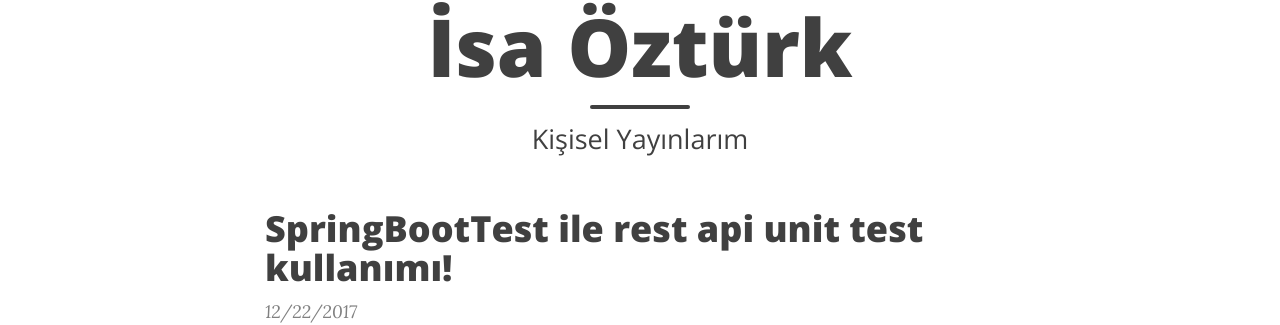
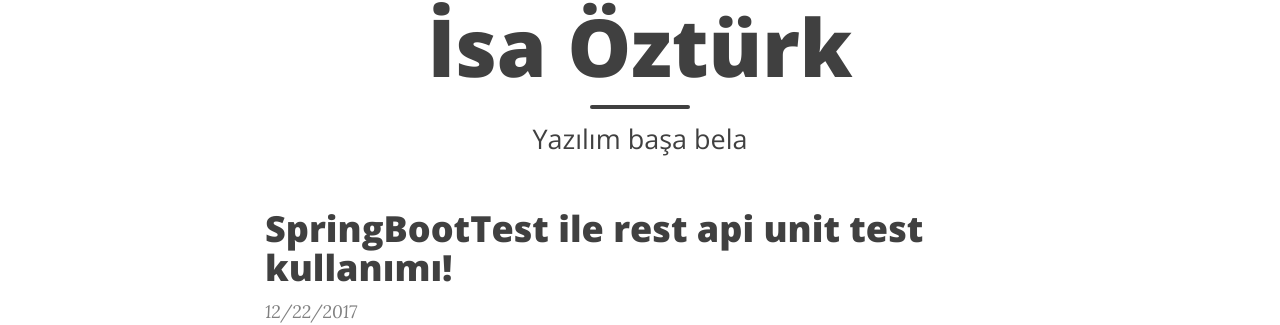
Before and after one commit to sisa/sisa.github.io, a Jekyll site: the page built from index.html, in a window 1280 px wide and 1273 px high. Shown: the part 128-453 px from the top of the window. Built offline with Jekyll 4.4.1, drawn with Linux system fonts in a browser that asks for light colours; nearby versions of some CDN libraries; the list of posts is cut into pages by our own code.

Commit message:
subtitle değiştirildi.

```diff
--- a/index.html
+++ b/index.html
@@ -1,7 +1,7 @@
 ---
 layout: page
 title: İsa Öztürk
-subtitle: Kişisel Yayınlarım
+subtitle: Yazılım başa bela
 use-site-title: true
 ---
 
```
